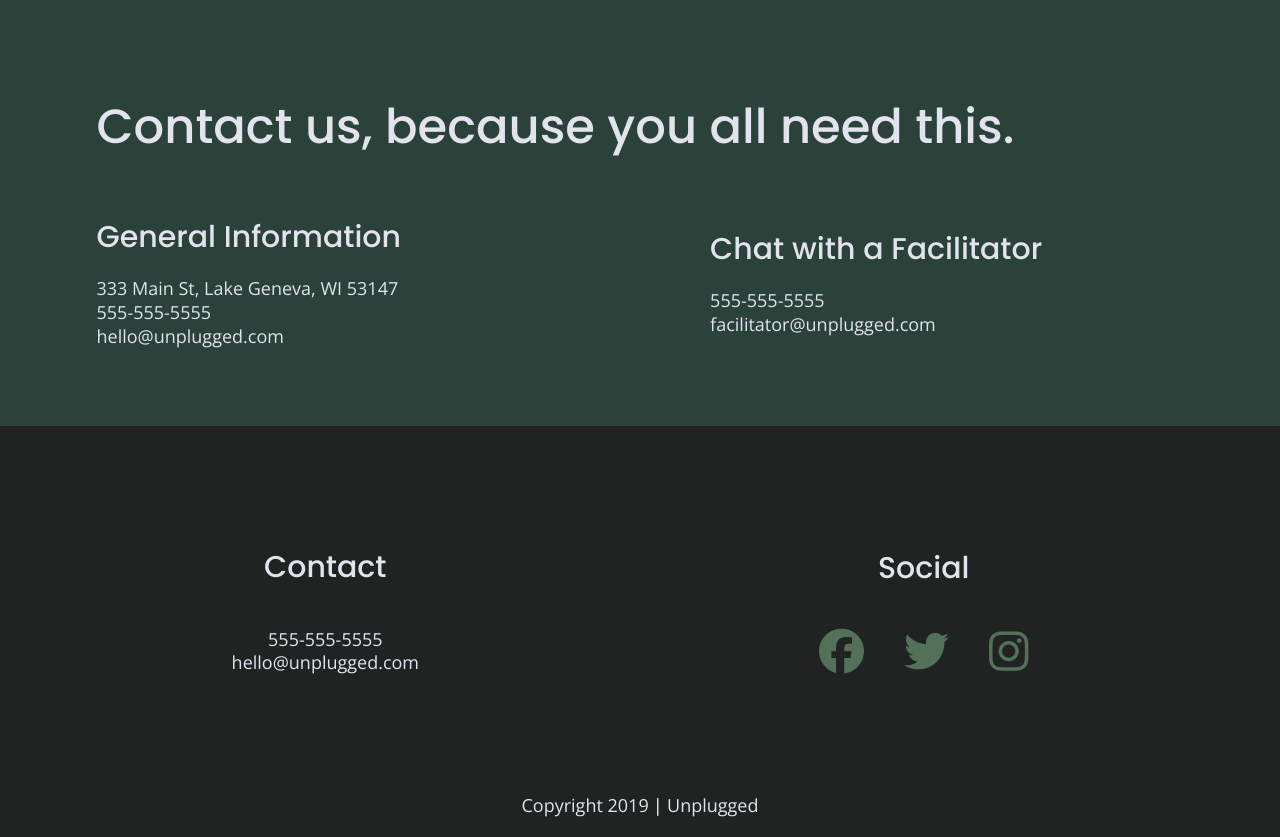
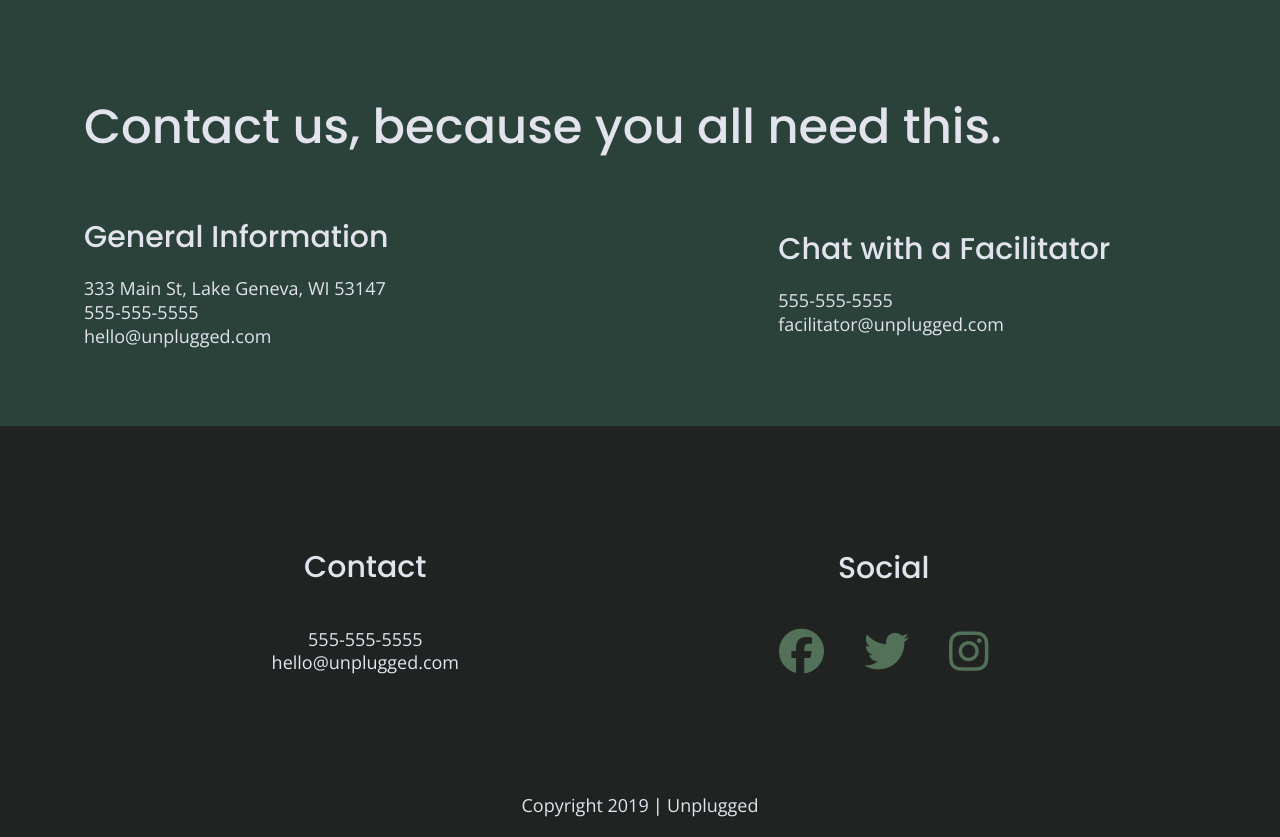
Before and after one commit to j-fisch/unplugged-retreat, a website: page about/index.html in a window 1280 px wide. Shown: the part 1291-2128 px from the top of the page. Drawn offline with nearby package versions, Linux system fonts and the light colour scheme.

Commit message:
Fixed footer contact section in desktop

```diff
--- a/about/index.html
+++ b/about/index.html
@@ -32,7 +32,7 @@
 
   <header>
     <div class="content-wrapper">
-      <figure><a href="#"><img src="../img/logo.png" alt="unplugged logo"></a></figure>
+      <figure><a href="../index.html" target="_blank">><img src="../img/logo.png" alt="unplugged logo"></a></figure>
       <div class="header-divider"></div>
       <nav>
         <ul>
--- a/css/main.css
+++ b/css/main.css
@@ -831,11 +831,11 @@ footer p {
 }
 
 footer .contact {
-  padding-right: 180px;
+  padding-right: 150px;
 }
 
 footer .social {
-padding-left: 200px;
+padding-left: 150px;
 }
   /* Hero */
   .hero-area h1 {
@@ -894,7 +894,7 @@ padding-left: 200px;
 
   .mission h2,
   .contact-section .content-wrapper h2 {
-      width: 95%;
+      width: 90%;
       font-size: 3em;
   }
 
@@ -902,12 +902,8 @@ padding-left: 200px;
     font-size: 1.875em;
   }
 
-  .contact-section .content-wrapper {
-    padding-left: 25px;;
-  }
-
  .contact-info {
-  width: 45%;
+  width: 38%;
   }
 
 
```
Also changed, not shown: faq/index.html (+1 -1 lines).
